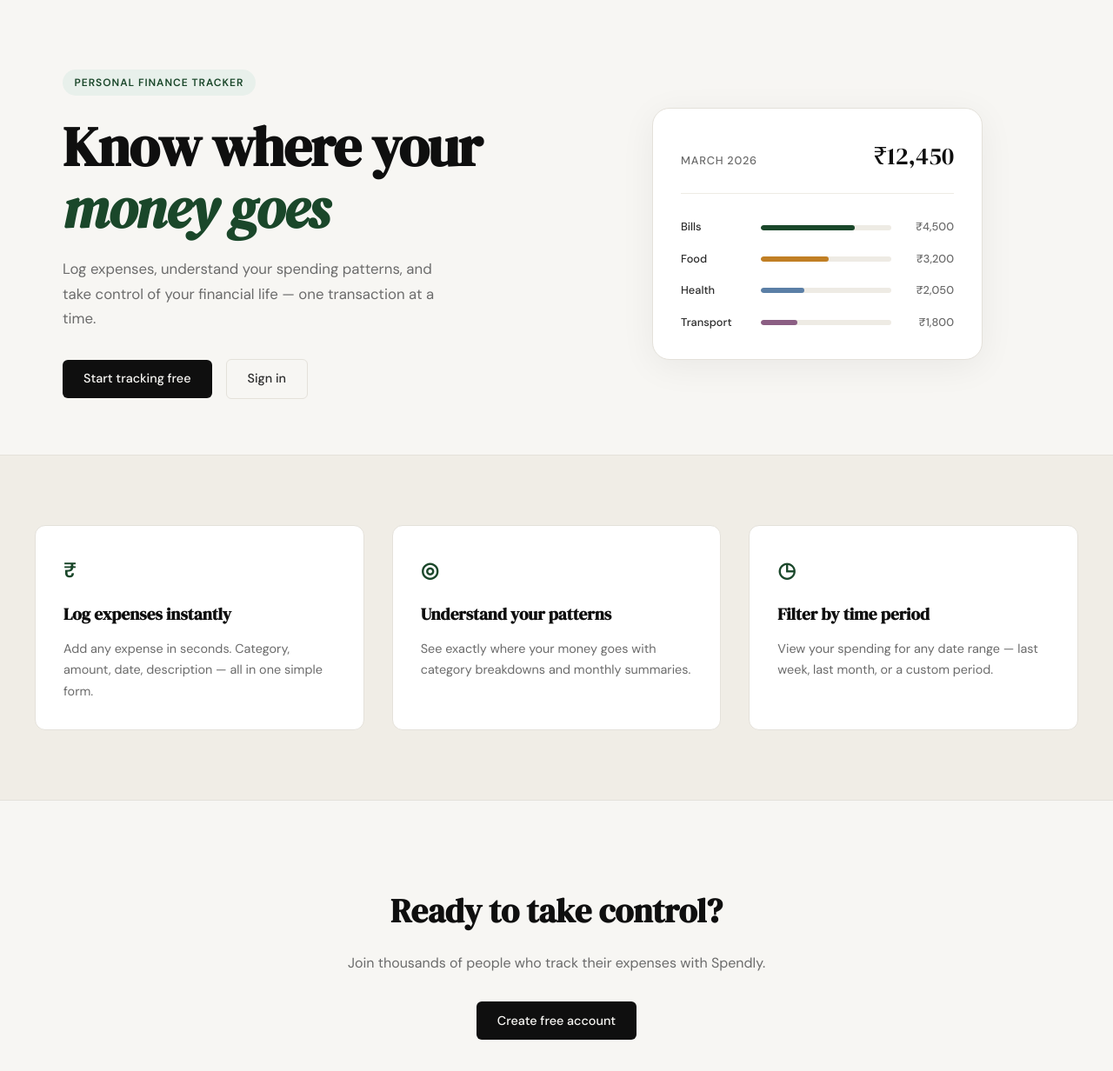
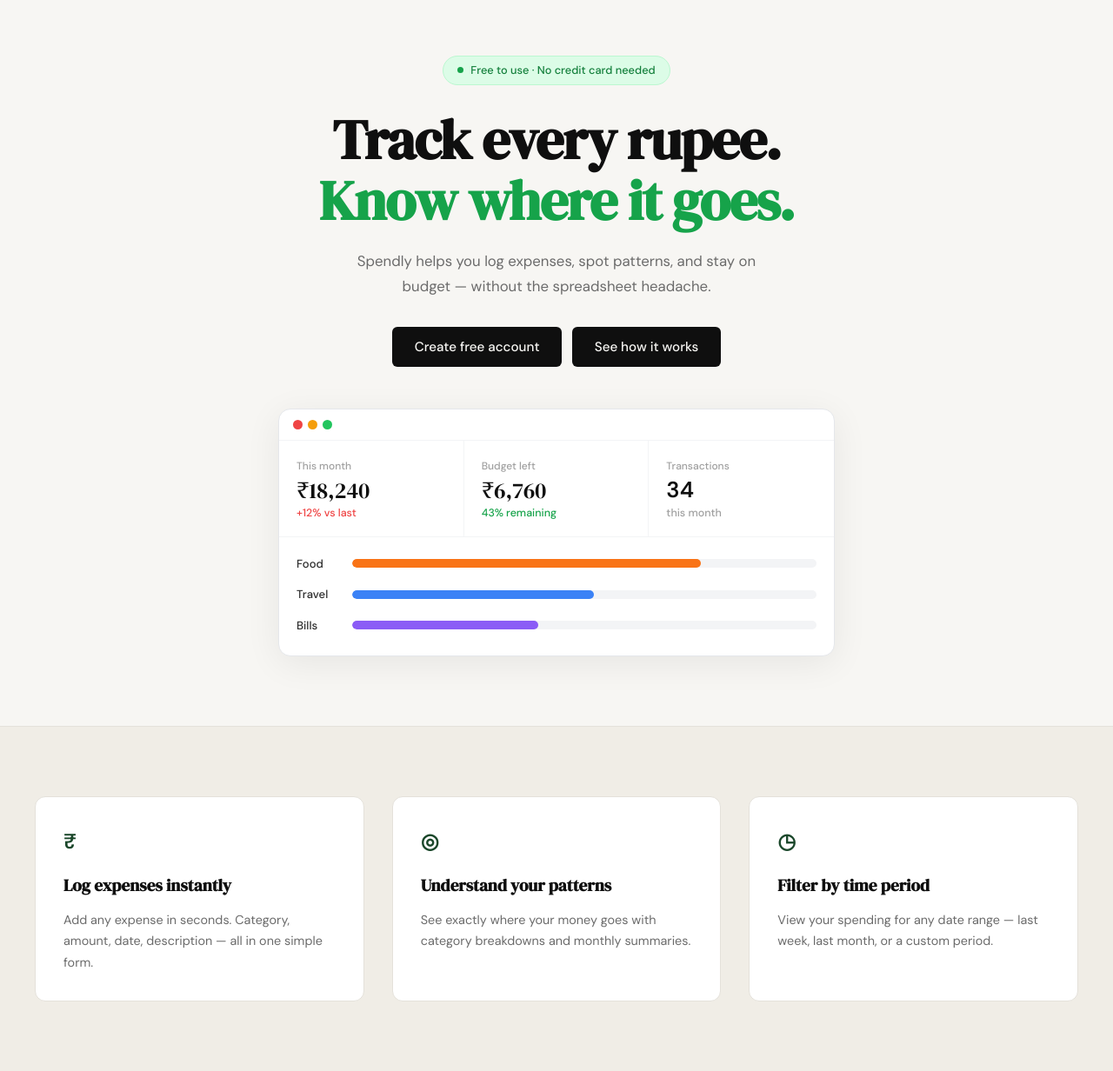
Before and after one commit to immuhammadfurqan/Spendly-Claude, a Flask app: page / in a window 1280 px wide. Shown: the part 61-1293 px from the top of the page at 87% size. Run offline with Flask 3, Linux system fonts and the light colour scheme.

Commit message:
landing: redesign hero section to match mockup

```diff
--- /dev/null
+++ b/static/css/landing.css
@@ -0,0 +1,207 @@
+/* ------------------------------------------------------------------ */
+/* Hero override — centered single-column layout                       */
+/* ------------------------------------------------------------------ */
+
+.hero {
+    display: flex;
+    flex-direction: column;
+    align-items: center;
+    text-align: center;
+    padding: 4rem 2rem 5rem;
+    max-width: var(--max-width);
+    margin: 0 auto;
+    gap: 0;
+}
+
+/* Badge */
+.lhero-badge {
+    display: inline-flex;
+    align-items: center;
+    gap: 0.5rem;
+    background: #dcfce7;
+    color: #15803d;
+    border: 1px solid #bbf7d0;
+    font-size: 0.8rem;
+    font-weight: 500;
+    padding: 0.35rem 1rem;
+    border-radius: 999px;
+    margin-bottom: 1.75rem;
+}
+
+.lhero-badge-dot {
+    width: 7px;
+    height: 7px;
+    background: #16a34a;
+    border-radius: 50%;
+    flex-shrink: 0;
+}
+
+/* Title */
+.lhero-title {
+    font-family: var(--font-display);
+    font-size: clamp(2.5rem, 6vw, 4rem);
+    line-height: 1.1;
+    letter-spacing: -0.02em;
+    color: var(--ink);
+    margin-bottom: 1.25rem;
+}
+
+.lhero-title-accent {
+    color: #16a34a;
+    font-style: normal;
+}
+
+/* Subtitle */
+.lhero-sub {
+    font-size: 1.05rem;
+    color: var(--ink-muted);
+    line-height: 1.7;
+    max-width: 480px;
+    margin-bottom: 2rem;
+}
+
+/* Buttons */
+.lhero-actions {
+    display: flex;
+    gap: 0.75rem;
+    justify-content: center;
+    margin-bottom: 3rem;
+}
+
+.lhero-btn {
+    display: inline-block;
+    background: var(--ink);
+    color: var(--paper);
+    padding: 0.7rem 1.6rem;
+    border-radius: var(--radius-sm);
+    font-family: var(--font-body);
+    font-size: 0.95rem;
+    font-weight: 500;
+    transition: background 0.2s;
+    text-decoration: none;
+}
+
+.lhero-btn:hover { background: #2d2d2d; }
+
+/* Mockup window */
+.lhero-mockup {
+    width: 100%;
+    max-width: 640px;
+    background: #fff;
+    border: 1px solid #e5e7eb;
+    border-radius: 14px;
+    overflow: hidden;
+    box-shadow: 0 8px 40px rgba(0, 0, 0, 0.07);
+}
+
+/* Window chrome */
+.lmockup-chrome {
+    display: flex;
+    gap: 6px;
+    align-items: center;
+    padding: 0.75rem 1rem;
+    border-bottom: 1px solid #f3f4f6;
+}
+
+.lchrome-dot {
+    width: 11px;
+    height: 11px;
+    border-radius: 50%;
+    display: inline-block;
+}
+
+/* Stats row */
+.lmockup-stats {
+    display: grid;
+    grid-template-columns: repeat(3, 1fr);
+    border-bottom: 1px solid #f3f4f6;
+}
+
+.lstat {
+    display: flex;
+    flex-direction: column;
+    gap: 0.2rem;
+    padding: 1.25rem 1.25rem 1rem;
+    border-right: 1px solid #f3f4f6;
+    text-align: left;
+}
+
+.lstat:last-child { border-right: none; }
+
+.lstat-label {
+    font-size: 0.75rem;
+    color: var(--ink-faint);
+    font-weight: 500;
+}
+
+.lstat-value {
+    font-family: var(--font-display);
+    font-size: 1.6rem;
+    color: var(--ink);
+    line-height: 1.1;
+}
+
+.lstat-value--plain {
+    font-family: var(--font-body);
+    font-weight: 600;
+    font-size: 1.6rem;
+}
+
+.lstat-note {
+    font-size: 0.78rem;
+    color: var(--ink-faint);
+    font-weight: 500;
+}
+
+.lstat-note--red   { color: #ef4444; }
+.lstat-note--green { color: #16a34a; }
+
+/* Bar chart */
+.lmockup-bars {
+    padding: 1.25rem 1.25rem 1.5rem;
+    display: flex;
+    flex-direction: column;
+    gap: 0.9rem;
+}
+
+.lbar-row {
+    display: grid;
+    grid-template-columns: 52px 1fr;
+    align-items: center;
+    gap: 0.75rem;
+}
+
+.lbar-label {
+    font-size: 0.82rem;
+    font-weight: 500;
+    color: var(--ink-soft);
+    text-align: left;
+}
+
+.lbar-track {
+    height: 10px;
+    background: #f3f4f6;
+    border-radius: 999px;
+    overflow: hidden;
+}
+
+.lbar-fill {
+    height: 100%;
+    border-radius: 999px;
+}
+
+.lbar-fill--orange { background: #f97316; }
+.lbar-fill--blue   { background: #3b82f6; }
+.lbar-fill--purple { background: #8b5cf6; }
+
+/* ------------------------------------------------------------------ */
+/* Responsive                                                          */
+/* ------------------------------------------------------------------ */
+
+@media (max-width: 600px) {
+    .lhero-title { font-size: 2.2rem; }
+    .lhero-actions { flex-direction: column; align-items: center; }
+    .lmockup-stats { grid-template-columns: 1fr; }
+    .lstat { border-right: none; border-bottom: 1px solid #f3f4f6; }
+    .lstat:last-child { border-bottom: none; }
+}
--- a/templates/landing.html
+++ b/templates/landing.html
@@ -2,60 +2,64 @@
 
 {% block title %}Spendly — Track Every Rupee{% endblock %}
 
+{% block head %}
+<link rel="stylesheet" href="{{ url_for('static', filename='css/landing.css') }}">
+{% endblock %}
+
 {% block content %}
 
 <section class="hero">
-    <div class="hero-inner">
-        <div class="hero-badge">Personal Finance Tracker</div>
-        <h1 class="hero-title">
-            Know where your<br>
-            <em>money goes</em>
-        </h1>
-        <p class="hero-subtitle">
-            Log expenses, understand your spending patterns,
-            and take control of your financial life —
-            one transaction at a time.
-        </p>
-        <div class="hero-actions">
-            <a href="{{ url_for('register') }}" class="btn-primary">Start tracking free</a>
-            <a href="{{ url_for('login') }}" class="btn-ghost">Sign in</a>
+    <div class="lhero-badge">
+        <span class="lhero-badge-dot"></span>
+        Free to use · No credit card needed
+    </div>
+    <h1 class="lhero-title">
+        Track every rupee.<br>
+        <span class="lhero-title-accent">Know where it goes.</span>
+    </h1>
+    <p class="lhero-sub">
+        Spendly helps you log expenses, spot patterns, and stay
+        on budget — without the spreadsheet headache.
+    </p>
+    <div class="lhero-actions">
+        <a href="{{ url_for('register') }}" class="lhero-btn">Create free account</a>
+        <a href="#" class="lhero-btn">See how it works</a>
+    </div>
+    <div class="lhero-mockup">
+        <div class="lmockup-chrome">
+            <span class="lchrome-dot" style="background:#ef4444"></span>
+            <span class="lchrome-dot" style="background:#f59e0b"></span>
+            <span class="lchrome-dot" style="background:#22c55e"></span>
         </div>
-    </div>
-    <div class="hero-visual">
-        <div class="mock-card">
-            <div class="mock-card-header">
-                <span class="mock-label">March 2026</span>
-                <span class="mock-total">₹12,450</span>
+        <div class="lmockup-stats">
+            <div class="lstat">
+                <span class="lstat-label">This month</span>
+                <span class="lstat-value">₹18,240</span>
+                <span class="lstat-note lstat-note--red">+12% vs last</span>
             </div>
-            <div class="mock-bars">
-                <div class="mock-bar-row">
-                    <span class="mock-cat">Bills</span>
-                    <div class="mock-bar-track">
-                        <div class="mock-bar" style="width: 72%"></div>
-                    </div>
-                    <span class="mock-amt">₹4,500</span>
-                </div>
-                <div class="mock-bar-row">
-                    <span class="mock-cat">Food</span>
-                    <div class="mock-bar-track">
-                        <div class="mock-bar mock-bar-2" style="width: 52%"></div>
-                    </div>
-                    <span class="mock-amt">₹3,200</span>
-                </div>
-                <div class="mock-bar-row">
-                    <span class="mock-cat">Health</span>
-                    <div class="mock-bar-track">
-                        <div class="mock-bar mock-bar-3" style="width: 33%"></div>
-                    </div>
-                    <span class="mock-amt">₹2,050</span>
-                </div>
-                <div class="mock-bar-row">
-                    <span class="mock-cat">Transport</span>
-                    <div class="mock-bar-track">
-                        <div class="mock-bar mock-bar-4" style="width: 28%"></div>
-                    </div>
-                    <span class="mock-amt">₹1,800</span>
-                </div>
+            <div class="lstat">
+                <span class="lstat-label">Budget left</span>
+                <span class="lstat-value">₹6,760</span>
+                <span class="lstat-note lstat-note--green">43% remaining</span>
+            </div>
+            <div class="lstat">
+                <span class="lstat-label">Transactions</span>
+                <span class="lstat-value lstat-value--plain">34</span>
+                <span class="lstat-note">this month</span>
+            </div>
+        </div>
+        <div class="lmockup-bars">
+            <div class="lbar-row">
+                <span class="lbar-label">Food</span>
+                <div class="lbar-track"><div class="lbar-fill lbar-fill--orange" style="width:75%"></div></div>
+            </div>
+            <div class="lbar-row">
+                <span class="lbar-label">Travel</span>
+                <div class="lbar-track"><div class="lbar-fill lbar-fill--blue" style="width:52%"></div></div>
+            </div>
+            <div class="lbar-row">
+                <span class="lbar-label">Bills</span>
+                <div class="lbar-track"><div class="lbar-fill lbar-fill--purple" style="width:40%"></div></div>
             </div>
         </div>
     </div>
```
